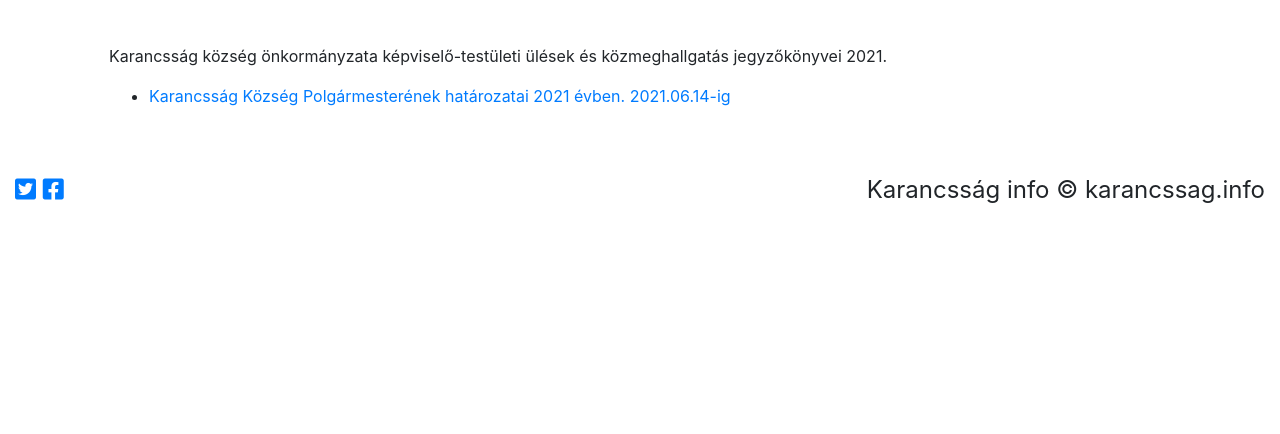
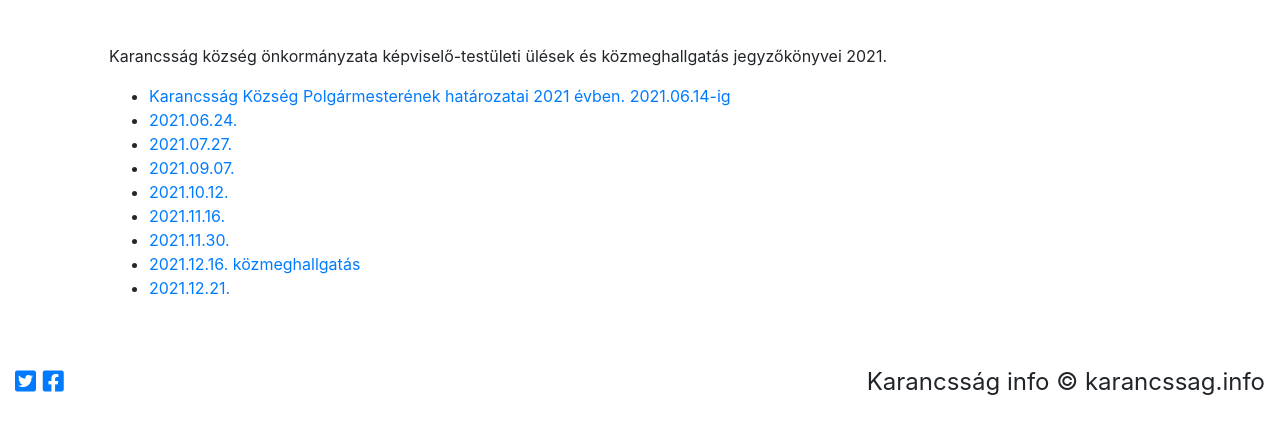
Before and after one commit to karancssag-info/karancssag.info, a Jekyll site: the page built from 2021.md, in a window 1280 px wide, cut to the strip 84-518 px from the top of the page. Built offline with Jekyll 4.4.1, drawn with Linux system fonts in a browser that asks for light colours; nearby versions of some CDN libraries; comment, search, counter and statistics services are not loaded.

Commit message:
2021-es jkv-ek

```diff
--- a/2021.md
+++ b/2021.md
@@ -10,5 +10,22 @@ thumbnail: https://static.karancssag.info/images/og/ft.jpg
 Karancsság község önkormányzata képviselő-testületi ülések és közmeghallgatás jegyzőkönyvei 2021.
 
 + [Karancsság Község Polgármesterének határozatai 2021 évben. 2021.06.14-ig][1]{:target="_blank"}
++ [2021.06.24.][2]{:target="_blank"}
++ [2021.07.27.][3]{:target="_blank"}
++ [2021.09.07.][4]{:target="_blank"}
++ [2021.10.12.][5]{:target="_blank"}
++ [2021.11.16.][6]{:target="_blank"}
++ [2021.11.30.][7]{:target="_blank"}
++ [2021.12.16. közmeghallgatás][8]{:target="_blank"}
++ [2021.12.21.][9]{:target="_blank"}
+
 
 [1]:{{ site.static_url }}/download/2021_01_11_polgarmesteri-hatarozatok.pdf
+[2]:{{ site.static_url }}/download/2021_06_24.pdf
+[3]:{{ site.static_url }}/download/2021_07_27.pdf
+[4]:{{ site.static_url }}/download/2021_09_07.pdf
+[5]:{{ site.static_url }}/download/2021_10_12.pdf
+[6]:{{ site.static_url }}/download/2021_11_16.pdf
+[7]:{{ site.static_url }}/download/2021_11_30.pdf
+[8]:{{ site.static_url }}/download/2021_12_16_kozmeghallgatas.pdf
+[9]:{{ site.static_url }}/download/2021_12_21.pdf
```
Also changed, not shown: _posts/2019-05-05-helytorteneti-anyagok.md (+1 -1 lines).
